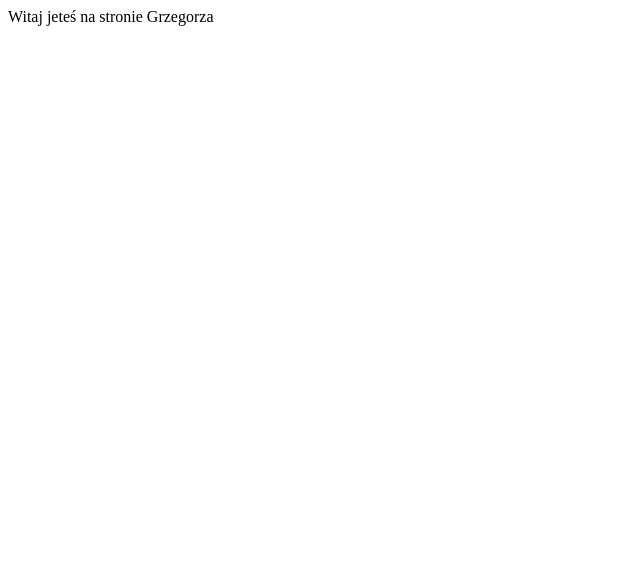
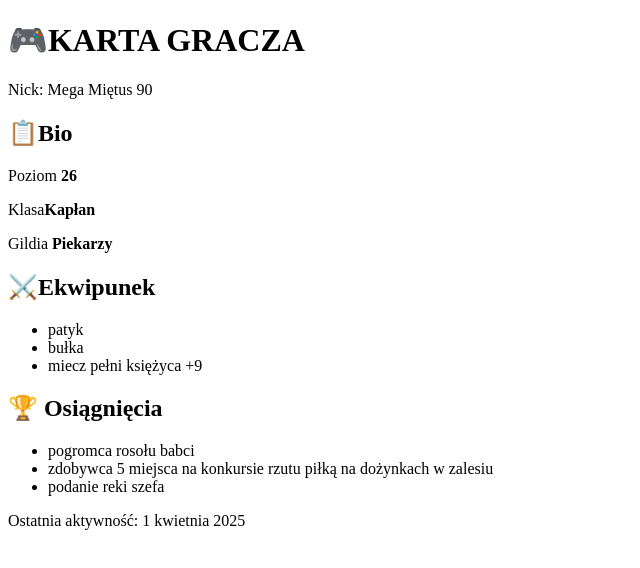
Before and after one commit to kaczka-zbojecka/stronka_publiczna, a plain HTML site: page index.html in a window 1280 px wide. Shown: the whole page, without its empty margins (0-640 px from the left). Drawn offline with Linux system fonts and the light colour scheme.

Commit message:
Update index.html

```diff
--- a/index.html
+++ b/index.html
@@ -1 +1,45 @@
-Witaj jeteś na stronie Grzegorza
+<!DOCTYPE html>
+<html lang="pl">
+<head>
+  <meta charset="UTF-8">
+  <meta name="viewport" content="width=device-width, initial-scale=1.0">
+  <title>Karta Gracza</title>
+  <link rel="stylesheet" href="style.css">
+</head>
+<body>
+  <main class="player-card">
+    <header class=""card-header>
+      <h1>🎮KARTA GRACZA</h1>
+      <p>Nick: <span class="highlight">Mega Miętus 90</span></p>
+    </header>
+    <section class="card-section bio">
+      <h2>📋Bio</h2>
+        <p>Poziom <strong>26</strong></p>
+        <p>Klasa<strong>Kapłan</strong></p>
+        <p>Gildia <strong>Piekarzy</strong></p>
+    </section>
+
+    <section class="card-section eq">
+      <h2>⚔️Ekwipunek</h2>
+      <ul>
+        <li>patyk</li>
+        <li>bułka</li>
+        <li>miecz pełni księżyca +9</li>
+      </ul>
+    </section>
+
+    <section class="card-section eq">
+      <h2>🏆 Osiągnięcia</h2>
+      <ul>
+        <li>pogromca rosołu babci</li>
+        <li>zdobywca 5 miejsca na konkursie rzutu piłką na dożynkach w zalesiu</li>
+        <li>podanie reki szefa</li>
+      </ul>
+    </section>
+
+    <footer class="card-footer">
+  <p>Ostatnia aktywność: <time datetime="2025-04-01">1 kwietnia 2025</time></p>
+</footer>
+  </main>
+</body>
+</html>
```
